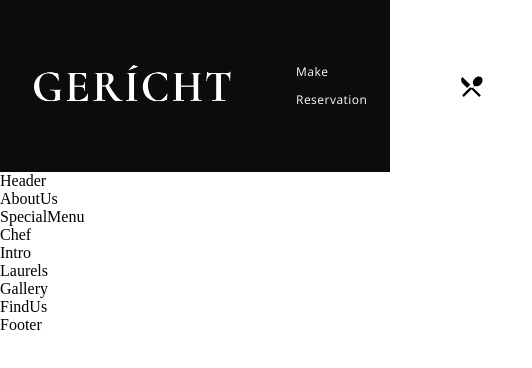
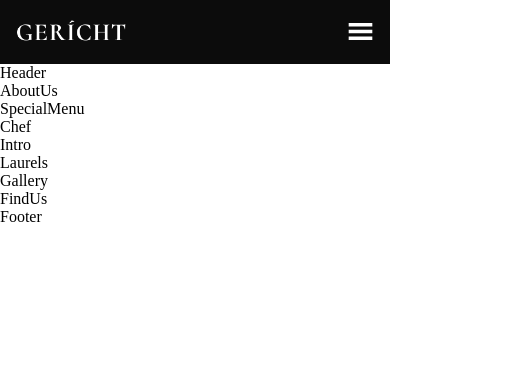
Before and after one commit to Thuotracy/Le-Bistro-Urbain, a React (Create React App) app: page / in a window 390 px wide. Shown: the top 368 px of the page, 532 px wide, since content can reach past the window. Built offline with nearby package versions, Linux system fonts and the light colour scheme; a web font is replaced by a local one.

Commit message:
styled the navbar

```diff
--- a/src/components/Navbar/Navbar.css
+++ b/src/components/Navbar/Navbar.css
@@ -31,7 +31,7 @@
 }
 
 .app__navbar-links li:hover{
-    color: var(--color-grey);
+    color: var(--color-golden);
     font-size: 1.3rem;
     transition: .5s ease-in-out;
 }
@@ -56,7 +56,7 @@
     display: none;
 }
 
-.app__navbar-smallscreen__overlay{
+.app__navbar-smallscreen_overlay{
    position: fixed;
     top: 0;
     left: 0;
@@ -68,13 +68,37 @@
     z-index: 5;
 }
 
-.app__navbar-smallscreen__overlay .overlay__close{
+.app__navbar-smallscreen_overlay .overlay__close{
     font-size: 27px;
     color: var(--color-golden);
     cursor: pointer;
     position: absolute;
     top: 20px;
     right: 20px;
+}
+
+.app__navbar-smallscreen_links{
+    list-style: none;
+}
+
+.app__navbar-smallscreen_links li{
+    margin: 3rem;
+    cursor: pointer;
+    font-size: 3rem;
+    text-align: center;
+    font-family: var(--font-base);
+}
+
+.app__navbar-smallscreen_links li:hover{
+    color: var(--color-golden);
+    font-size: 4rem;
+    transition: .5s ease;
+}
+
+@media screen and (max-width: 2000px){
+    .app__navbar-logo img{
+        width: 210px;
+    }
 }
 
 @media screen and (max-width: 1150px) {
@@ -86,3 +110,17 @@
         display: flex;
     }
 }
+
+@media screen and (max-width: 650px){
+    .app__navbar{
+        padding: 1rem;
+    }
+
+    .app__navbar-login{
+        display: none;
+    }
+
+    .app__navbar-logo img{
+        width: 110px;
+    }
+}
--- a/src/components/Navbar/Navbar.jsx
+++ b/src/components/Navbar/Navbar.jsx
@@ -1,4 +1,4 @@
-import React from 'react';
+import React, {useState} from 'react';
 import { GiHamburgerMenu } from 'react-icons/gi';
 import { MdOutlineRestaurantMenu } from 'react-icons/md';
 
@@ -6,7 +6,9 @@ import images from '../../constants/images';
 import "./Navbar.css";
 
 
-const Navbar = () => (
+const Navbar = () => {
+ const [toggleMenu, setToggleMenu] = useState(false);
+  return(
   <nav className='app__navbar'>
     <div className='app__navbar-logo'>
       <img src={images.gericht} alt="app logo" />
@@ -22,10 +24,12 @@ const Navbar = () => (
       <a href="/" className='p__opensans'>Make Reservation</a>
     </div>
     <div className='app__navbar-smallscreen'>
-      <GiHamburgerMenu color='#fff' fontSize={27} onClick={() => {}}/>
+      <GiHamburgerMenu color='#fff' fontSize={27} onClick={() => setToggleMenu(true)}/>
+
+      {toggleMenu && (
         <div className='app__navbar-smallscreen_overlay flex__center slide-bottom'>
-        <MdOutlineRestaurantMenu fontSize={27} className='overlay__close' onClick={() => {}}/>
-        <ul className='app__navbar-smallscreen-links'>
+          <MdOutlineRestaurantMenu fontSize={27} className='overlay__close' onClick={() => setToggleMenu(false)}/>
+          <ul className='app__navbar-smallscreen_links'>
             <li className='p__opensans'><a href="#home">Home</a></li>
             <li className='p__opensans'><a href="#about">About</a></li>
             <li className='p__opensans'><a href="#menu">Menu</a></li>
@@ -33,8 +37,11 @@ const Navbar = () => (
             <li className='p__opensans'><a href="#contact">Contact</a></li>
           </ul>
         </div>
+      )}
+
     </div>
   </nav>
-);
+)
+}
 
 export default Navbar;
```
Lines whose indentation alone changed are shown as unchanged.
